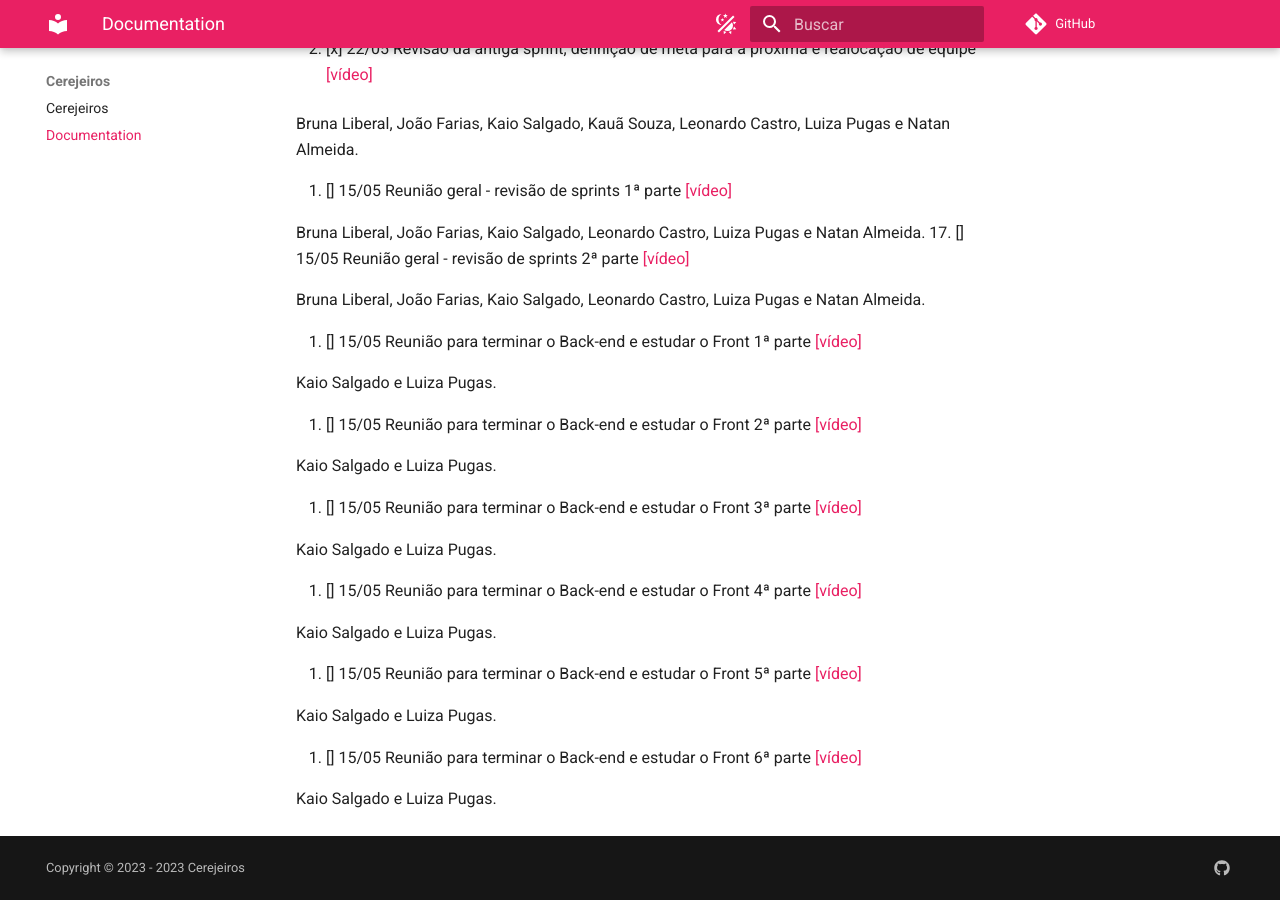
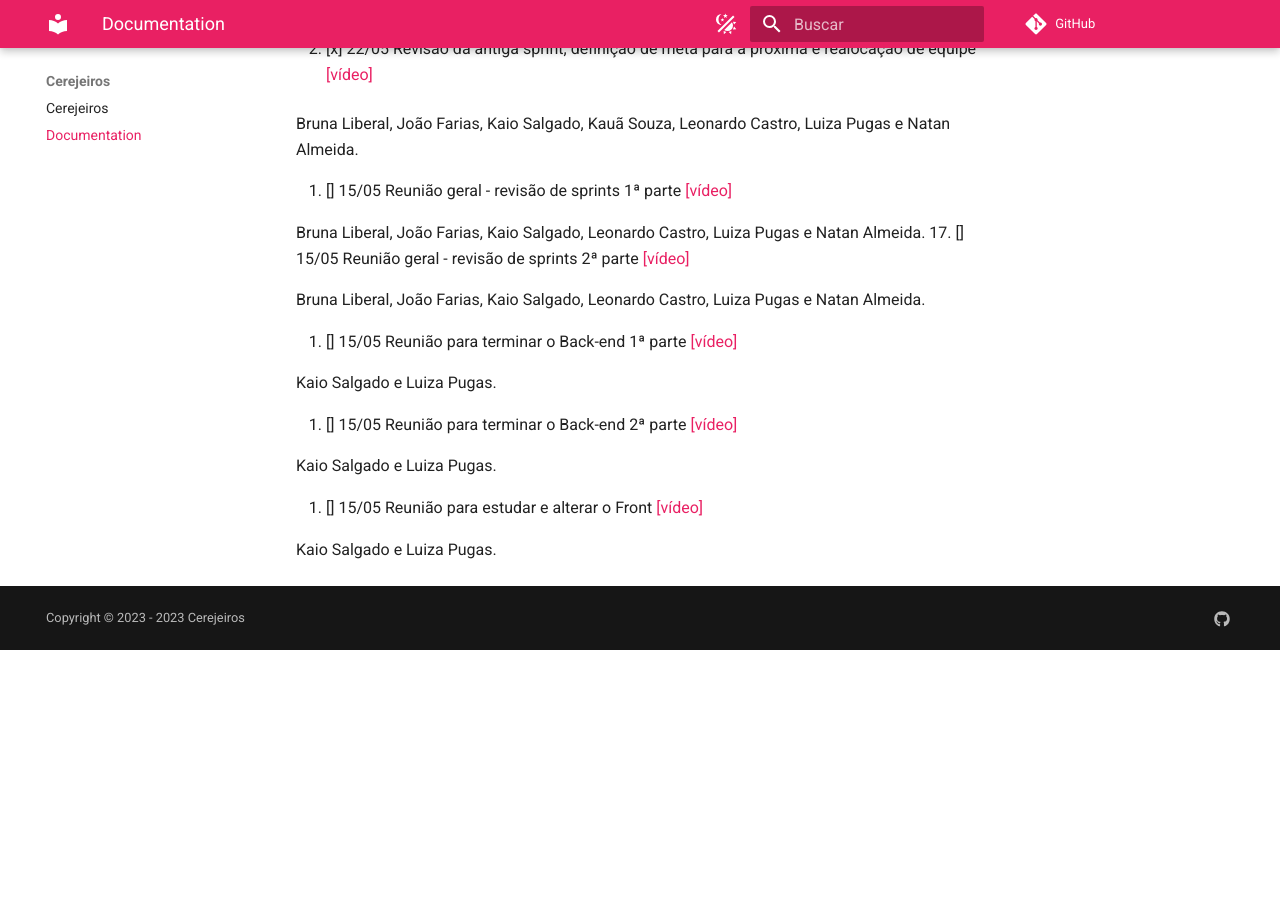
Before and after one commit to cerejeiros/bloom, an MkDocs documentation site: the page built from docs/documentation.md, in a window 1280 px wide and 900 px high, scrolled down 1657 px. Built offline with MkDocs 1.6.1 and Material for MkDocs 9.7.7, drawn with Linux system fonts in a browser that asks for light colours; comment, search, counter and statistics services are not loaded; after the commit the page ends 2307 px from its top, so only the background shows below that.

Commit message:
docs: update documentation

```diff
--- a/docs/documentation.md
+++ b/docs/documentation.md
@@ -68,26 +68,14 @@ Bruna Liberal, João Farias, Kaio Salgado, Leonardo Castro, Luiza Pugas e Natan
 
 Bruna Liberal, João Farias, Kaio Salgado, Leonardo Castro, Luiza Pugas e Natan Almeida.
 
-18. [] 15/05 Reunião para terminar o Back-end e estudar o Front 1ª parte [[vídeo]](https://drive.google.com/file/d/17IdcPKf494UuJzJoN7ulPRHguRwcBS_h/view?usp=sharing)
+18. [] 15/05 Reunião para terminar o Back-end 1ª parte [[vídeo]](https://drive.google.com/file/d/1pmXCNupsJSpWuJPjSc2MHt29f5pyMwVI/view?usp=sharing)
 
 Kaio Salgado  e Luiza Pugas.
 
-19. [] 15/05 Reunião para terminar o Back-end e estudar o Front 2ª parte [[vídeo]](https://drive.google.com/file/d/1jWL1Ex1lpnC55kfxQuspwD-zY37SRhsH/view?usp=sharing)
+19. [] 15/05 Reunião para terminar o Back-end 2ª parte [[vídeo]](https://drive.google.com/file/d/1O-nPHjGoe4WeQwkurTgQhVrXsiELTAeE/view?usp=sharing)
 
 Kaio Salgado  e Luiza Pugas.
 
-20. [] 15/05 Reunião para terminar o Back-end e estudar o Front 3ª parte [[vídeo]](https://drive.google.com/file/d/16mXS-BU9tsdSnX89QruAZpigyjbUxsTH/view?usp=sharing)
+20. [] 15/05 Reunião para estudar e alterar o Front  [[vídeo]](https://drive.google.com/file/d/1WZZYIj4levJ2w4Qr5EoE6zjbx2d4wPlh/view?usp=drive_link)
 
 Kaio Salgado  e Luiza Pugas.
-
-21. [] 15/05 Reunião para terminar o Back-end e estudar o Front 4ª parte [[vídeo]](https://drive.google.com/file/d/1-6d_2U3Gs1DacRbWz0UK_WCGKcfQyHTm/view?usp=sharing)
-
-Kaio Salgado  e Luiza Pugas.
-
-22. [] 15/05 Reunião para terminar o Back-end e estudar o Front 5ª parte [[vídeo]](https://drive.google.com/file/d/19jSferQ-bfIlkW5j32TyvWzWnXrKoosN/view?usp=sharing)
-
-Kaio Salgado  e Luiza Pugas.
-
-23. [] 15/05 Reunião para terminar o Back-end e estudar o Front 6ª parte [[vídeo]](https://drive.google.com/file/d/1t6FKvMZzlCRsARRXhgo28vFyRp8WWX3_/view?usp=drive_link)
-
-Kaio Salgado  e Luiza Pugas.
```
